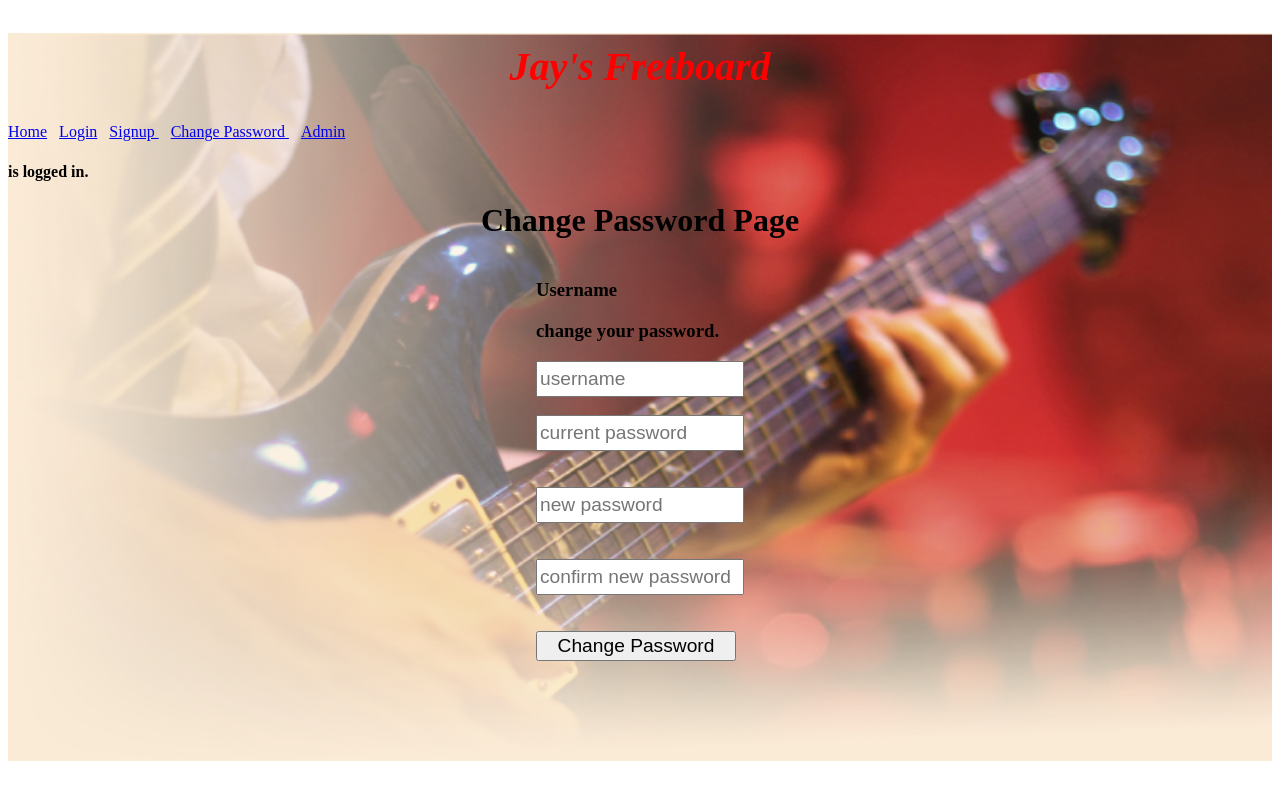
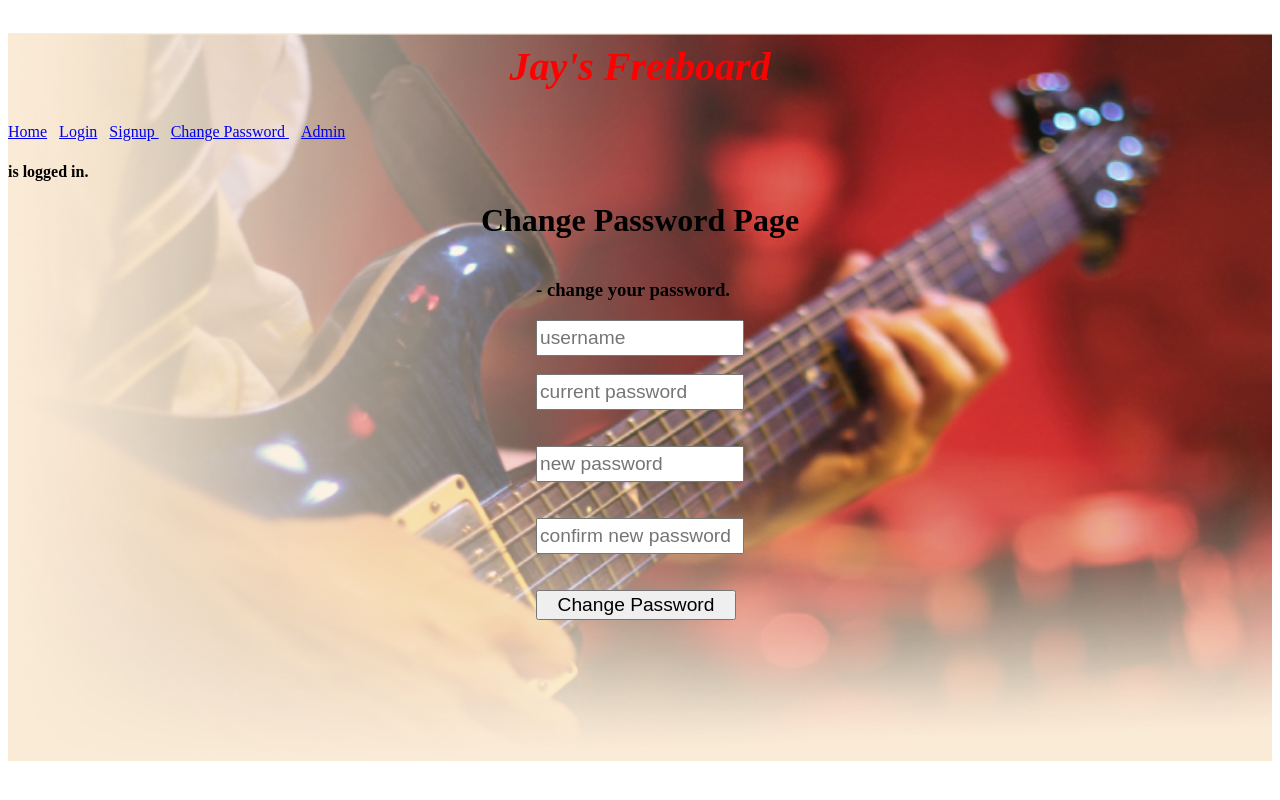
Before and after one commit to jaybabel/fretboard-frontend, a React (Create React App) app: page /changePassword in a window 1280 px wide. Built offline with nearby package versions, Linux system fonts and the light colour scheme; what mic-recorder-to-mp3 would draw is missing.

Commit message:
Added restriction to password change - only user can change own pwd and admin

```diff
--- a/src/App.js
+++ b/src/App.js
@@ -70,18 +70,19 @@ handleNotValid = (e) => {
 // ********** Start - CHANGE PASSWORD code **********
 handleChangePassword = (e) => {
   e.preventDefault();
-  console.log('Change Password ', e)
 
 // password === confirmpassword ? good : alert no match
-// {(this.state.validatedUser === "admin") || (this.state.validatedUser === e.target[0].value)} ?
+//
+((this.state.validatedUser === "admin") || (this.state.validatedUser === e.target[0].value)) ?
 
 axios
 .post(`${BASE_URL}/user/changePassword/${e.target[0].value}/${e.target[2].value}`)
 .then((response) => {
   console.log('Password changed.')
     })
-  }
-
+:
+alert("You are not authorized to perform this function.")
+}
 // xxxxxxxxxx  End - Change password code  xxxxxxxxxx
 
 // ********** Start - DELETE USER code **********
@@ -173,6 +174,7 @@ handleDeleteUser = (e) => {
           <ChangePassword {...routerProps}
           handleChange={this.handleChange}
           handleChangePassword={this.handleChangePassword}
+          validatedUser={this.state.validatedUser}
           />
         )}
       />
--- a/src/components/ChangePassword.js
+++ b/src/components/ChangePassword.js
@@ -1,14 +1,13 @@
 import React from 'react';
 
 function ChangePassword(props) {
-  console.log("change password page", props);
+  console.log("change password page", props.validatedUser);
   return (
     <div>
       <h1>Change Password Page</h1>
       <div className="divLogin">
         <form onSubmit={props.handleChangePassword}>
-          <h3>Username</h3>
-          <h3>{props.validatedUser} change your password.</h3>
+          <h3>{props.validatedUser} - change your password.</h3>
           <input
             onChange={props.handleChange}
             type="text"
--- a/src/components/UserRecordings.js
+++ b/src/components/UserRecordings.js
@@ -14,7 +14,7 @@ class UserRecordings extends Component {
     super(props);
 
     this.state = {
-      recordingData: [],
+      recordingData: {},
       recordinglist: [],
       recordingurl: [],
       memo: []
@@ -41,20 +41,18 @@ class UserRecordings extends Component {
   submitRecording = async (e) => {
       e.preventDefault();
 
-      const data = this.state.value
+    const data = this.state.value
 
     axios.post(`${BASE_URL}/user_recordings/getRecordingData`, {recordingname:data} )
 
-    // const [recordingNameResponse] = await Promise.all([
-    //   axios.get(`${BASE_URL}/user_recordings/getRecordingData/:${this.state.value}`)
-    // ]);
-    // this.setState({ recordingData: recordingNameResponse });
-
-      // .then((response) => {
-      //   this.setState({
-      //     recordinglist: response.data
-      //   });
-      //  });
+       .then((response) => {
+        this.setState({
+          recordingData: response.data
+        });
+        console.log(this.state.recordingData.recordingname);
+        console.log(this.state.recordingData.recordingurl);
+        console.log(this.state.recordingData.memo);
+       });
   };
 
   render() {
@@ -91,7 +89,7 @@ class UserRecordings extends Component {
             <label id="lblMemo" for="memo">
               Memo:{" "}
             </label>
-            <textarea id="memo" name="" rows="4" columns="60"></textarea>
+            <textarea id="memo" name="txtMemo" rows="4" columns="60"></textarea>
           </p>
           <input className="btnMP3" type="submit" value="Submit" />
         </form>
```
